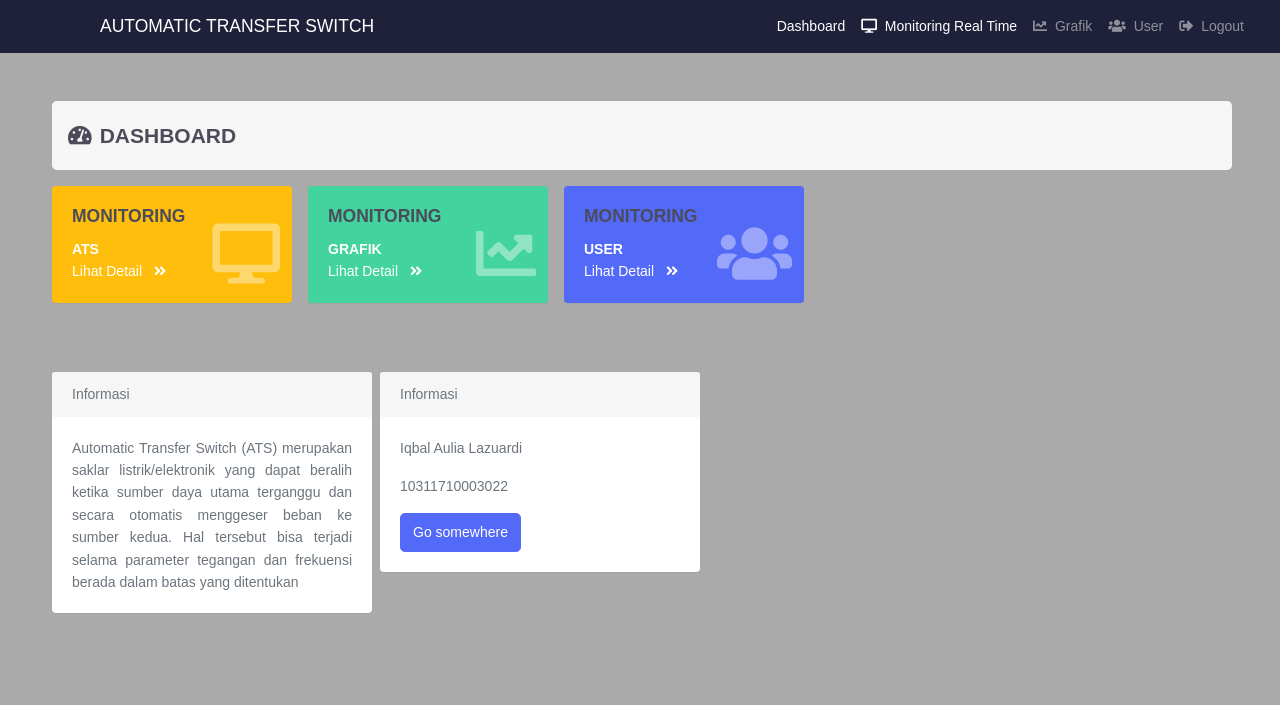
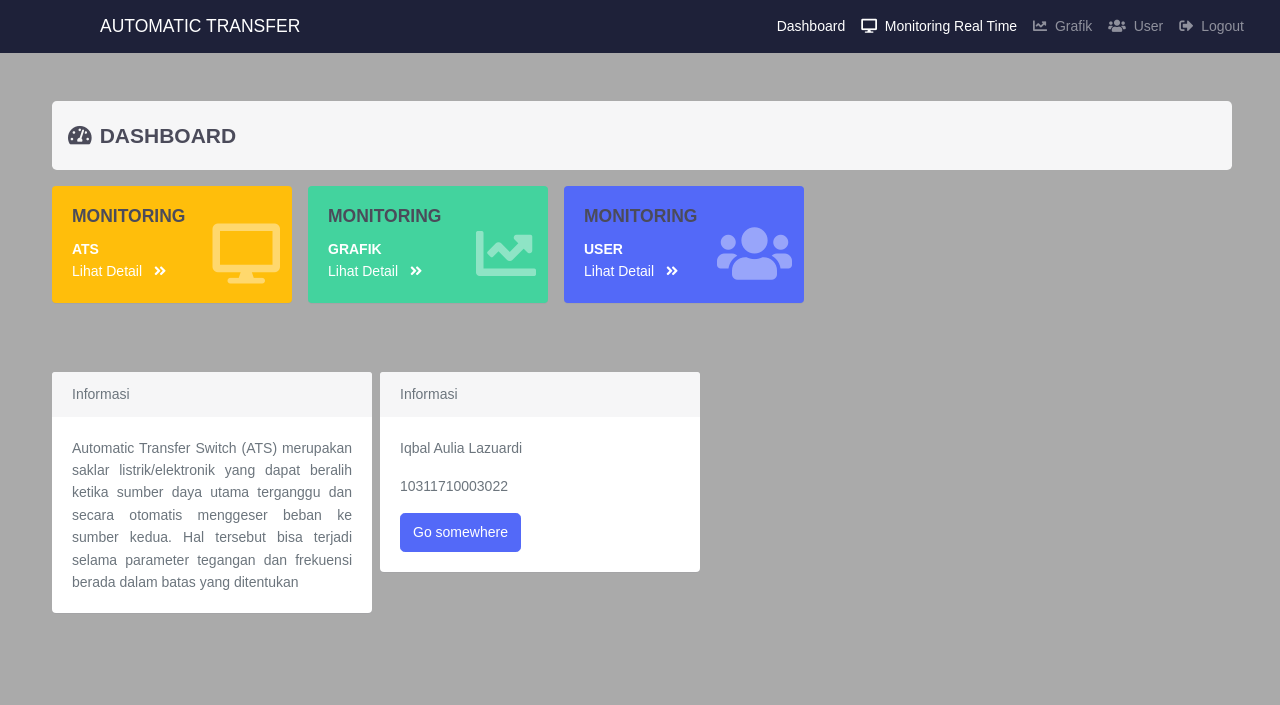
Before and after one commit to bagasabiyu/photovoltaic-ats, a PHP site: page /dashboard.php in a window 1280 px wide. Shown: the top 705 px of the page. Run offline with PHP 8.4, Linux system fonts and the light colour scheme.

Commit message:
ubah judul navbar

```diff
--- a/dashboard.php
+++ b/dashboard.php
@@ -25,7 +25,7 @@
     <!-- Navbar -->
   </div>
 </nav>
-    <a class="navbar-brand" href="#">AUTOMATIC TRANSFER SWITCH</a>
+    <a class="navbar-brand" href="#">AUTOMATIC TRANSFER </a>
     <button class="navbar-toggler" type="button" data-bs-toggle="collapse" data-bs-target="#navbarNav" aria-controls="navbarNav" aria-expanded="false" aria-label="Toggle navigation">
       <span class="navbar-toggler-icon"></span>
     </button>
```
